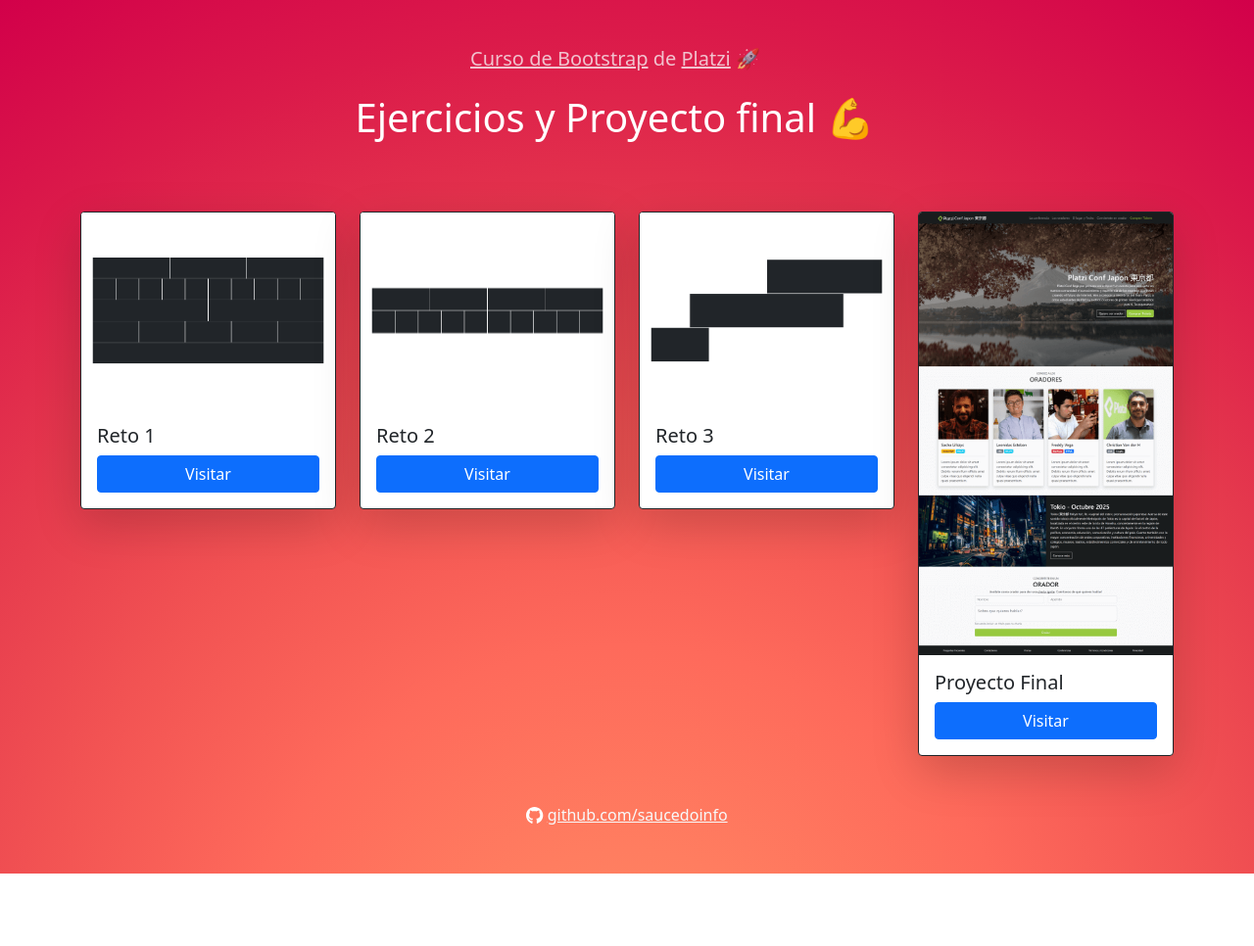
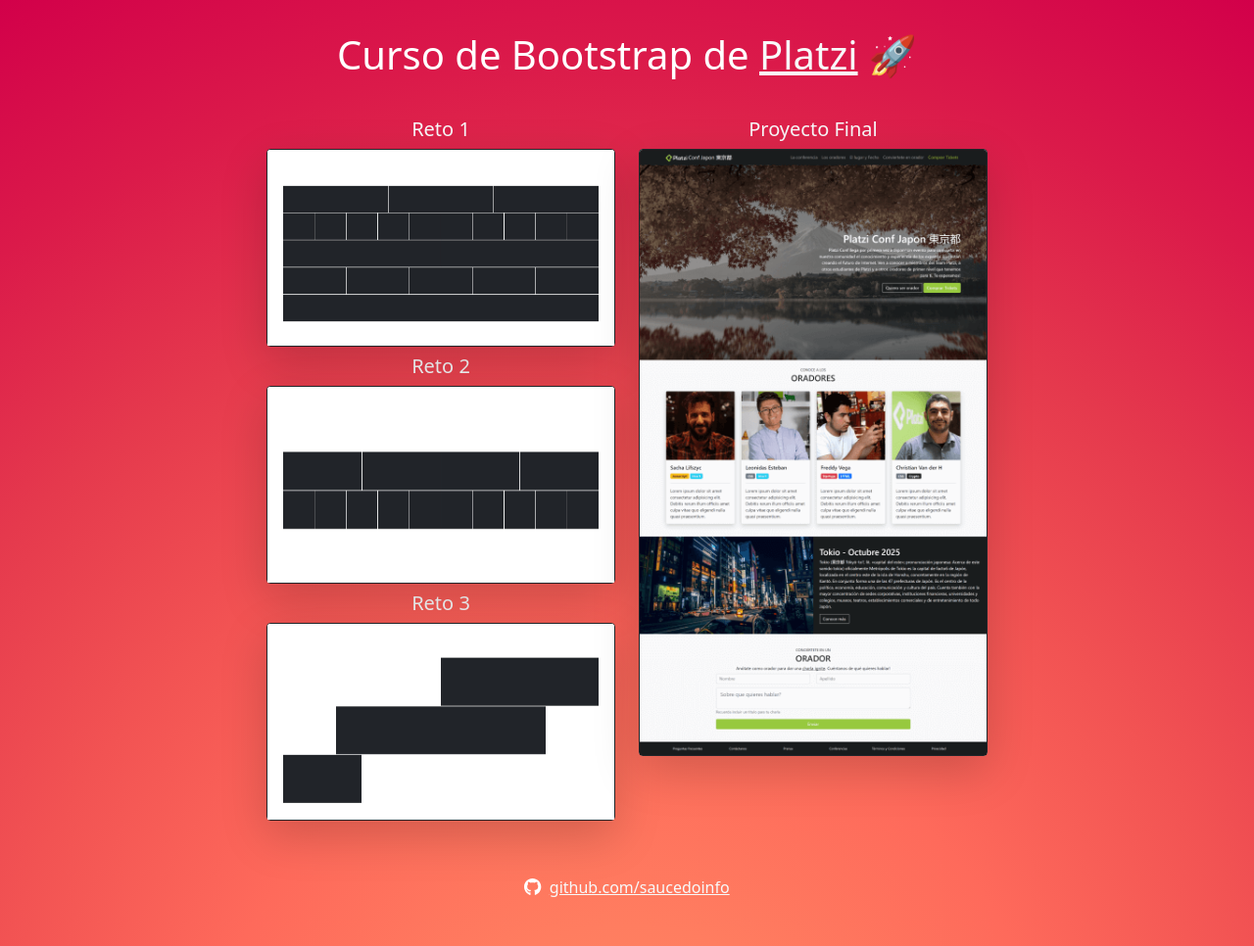
Before and after one commit to saucedoinfo/curso_de_bootstrap_2018_platzi, a website: page index.html in a window 1280 px wide. Shown: the whole page at 98% size. Before the commit the page ends 892 px from the top, so only its background shows below. Drawn offline with Linux system fonts and the light colour scheme.

Commit message:
modificacion visual del index, sin card

```diff
--- a/index.html
+++ b/index.html
@@ -11,59 +11,59 @@
 		<script defer src="/node_modules/@fortawesome/fontawesome-free/js/fontawesome.js"></script>
 		<title>Curso Bootstrap 2018 - Platzi</title>
 	</head>
-	<body class="bg-super d-flex justify-content-center align-items-center vw-100 min-vh-100">
+	<body class="bg-super ">
 		<div class="container">
-			<div class="row d-flex justify-content-center align-items-center  my-5 w-100 text-center">
-				<h5 class="h5 text-light opa"><a href="https://platzi.com/clases/bootstrap/" class="link-light">Curso de Bootstrap</a> de <a href="https://platzi.com/c/saucedo_info/" class="link-light">Platzi</a> &#x1F680;</h5>
-				<h1 class="h1 py-3 text-white">Ejercicios y Proyecto final 💪</h1>
-			</div>
+			<header class="row d-flex justify-content-center align-items-center  my-3 text-center">
+				<h1 class="h1 py-3 text-white">Curso de Bootstrap</a> de <a href="https://platzi.com/c/saucedo_info/" class="link-light">Platzi</a> &#x1F680;</h1>
+			</header>
 
-			<div class="row g-4 ">
-				<div class="col-12 col-sm-6 col-xl-3 ">
-					<div class="card w-auto shadow-lg border-dark">
-						<img src="assets/screen/reto1.png" class="card-img-top img-min" alt="reto1" />
-						<div class="card-body">
-							<h5 class="card-title">Reto 1</h5>
-							<a href="reto1.html" class="btn btn-primary w-100 align-items-end">Visitar</a>
+			<main class="row">
+				<div class="container">
+					<div class="row">
+						<div class="col-12 col-sm-6 col-xl-4 offset-xl-2 justify-content-center">
+							<div class="row">
+								<div class="col-12 mb-2">
+									<h5 class="card-title text-center text-light">Reto 1</h5>
+									<div class="card w-auto shadow-lg border-dark"><a href="reto1.html" class="" target="_blank">
+										<img src="assets/screen/reto1.jpg" class="card-img-top img-min" alt="reto1" /></a>
+									</div>
+								</div>
+								<div class="col-12 mb-2">
+									<h5 class="card-title text-center text-light">Reto 2</h5>
+									<div class="card w-auto shadow-lg border-dark"><a href="reto2.html" class="" target="_blank">
+										<img src="assets/screen/reto2.jpg" class="card-img-top img-min" alt="reto2" /></a>
+									</div>
+								</div>
+								<div class="col-12 mb-2">
+									<h5 class="card-title text-center text-light">Reto 3</h5>
+									<div class="card w-auto shadow-lg border-dark"><a href="reto3.html" class="" target="_blank">
+										<img src="assets/screen/reto3.jpg" class="card-img-top img-min" alt="reto1" /></a>
+									</div>
+								</div>
+							</div>
+						</div>
+						<div class="col-12 col-sm-6 col-xl-4">
+							<h5 class="card-title text-center text-light">Proyecto Final</h5>
+							<div class="card w-auto shadow-lg border-dark">
+								<a href="proyecto_final.html" class="" target="_blank">
+								<img src="assets/screen/proyecto_final.png" class="card-img-top img-min" alt="reto2" />
+								</a>
+							</div>
 						</div>
 					</div>
 				</div>
-				<div class="col-12 col-sm-6 col-xl-3">
-						<div class="card w-auto shadow-lg border-dark">
-							<img src="assets/screen/reto2.png" class="card-img-top img-min" alt="reto2" />
-							<div class="card-body align-items-center">
-								<h5 class="card-title">Reto 2</h5>
-								<a href="reto2.html" class="btn btn-primary w-100 align-items-end">Visitar</a>
-							</div>
-						</div>
-				</div>
-				<div class="col-12 col-sm-6 col-xl-3">
-					<div class="card w-auto shadow-lg border-dark">
-						<img src="assets/screen/reto3.png" class="card-img-top img-min" alt="reto1" />
-						<div class="card-body">
-							<h5 class="card-title">Reto 3</h5>
-							<a href="reto3.html" class="btn btn-primary w-100">Visitar</a>
+			</main>
+
+			<footer class="row">
+				<div class="container">
+					<div class="row text-center py-5 ">
+						<div class="col">
+							<i class="fab fa-github text-white pe-1 fa-lg"></i>
+							<a href="https://github.com/saucedoinfo" class="link-light">github.com/saucedoinfo</a>
 						</div>
 					</div>
 				</div>
-
-					<div class="col-12 col-sm-6 col-xl-3">
-						<div class="card w-auto shadow-lg border-dark">
-							<img src="assets/screen/proyecto_final.png" class="card-img-top img-min" alt="reto2" />
-							<div class="card-body">
-								<h5 class="card-title">Proyecto Final</h5>
-								<a href="proyecto_final.html" class="btn btn-primary w-100">Visitar</a>
-							</div>
-						</div>
-					</div>
+			</footer>
 		</div>
-		<footer>
-			<div class="container">
-				<div class="row text-center py-5 ">
-					<div class="col"><i class="fab fa-github text-white pe-1 fa-lg"></i><a href="https://github.com/saucedoinfo" class="link-light">github.com/saucedoinfo</a></div>
-				</footer>
-				</div>
-			</div>
-
 	</body>
 </html>
```
Also changed, not shown: assets/screen/reto1.jpg (added), assets/screen/reto1.png (deleted), assets/screen/reto2.jpg (added), assets/screen/reto2.png (deleted), assets/screen/reto3.jpg (added), assets/screen/reto3.png (deleted).
